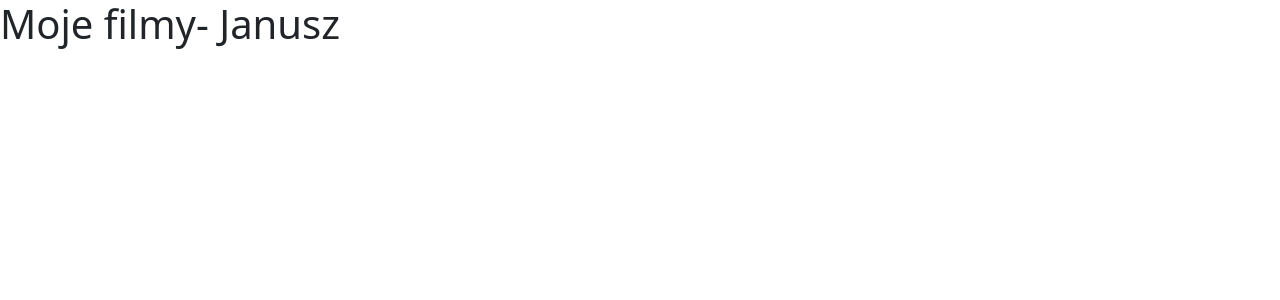
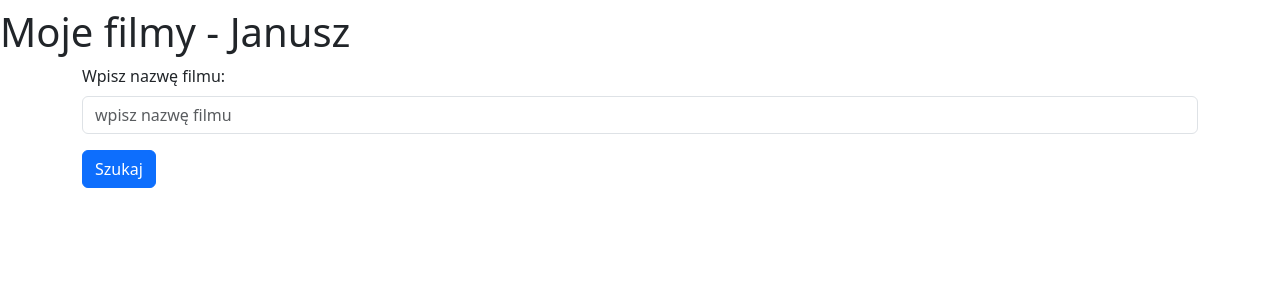
Before and after one commit to angelm1974/Django_2stopien2023, a Django app: page / in a window 1280 px wide. Shown: the top 300 px of the page. Run offline with Django 4.2, Linux system fonts and the light colour scheme.

Commit message:
djangowsbzark

```diff
--- a/film/templates/home.html
+++ b/film/templates/home.html
@@ -4,13 +4,23 @@
 <head>
     <meta charset="utf-8">
     <meta name="viewport" content="width=device-width, initial-scale=1">
-    <title>MOja strona o filmacho</title>
+    <title>MOja strona o filmach</title>
     <link href="https://cdn.jsdelivr.net/npm/bootstrap@5.3.0-alpha1/dist/css/bootstrap.min.css" rel="stylesheet"
         integrity="sha384-GLhlTQ8iRABdZLl6O3oVMWSktQOp6b7In1Zl3/Jr59b6EGGoI1aFkw7cmDA6j6gD" crossorigin="anonymous">
 </head>
 
 <body>
-    <h1>Moje filmy- {{name}}</h1>
+    <h1></h1>
+    <h1>Moje filmy - {{name}}</h1>
+    <form action="">
+        <div class="container mb-3">
+            <label for="exampleFormControlInput1" class="form-label">Wpisz nazwę filmu:</label>
+            <input type="text" class="form-control" placeholder="wpisz nazwę filmu">
+        </div>
+        <div class="container">
+            <button type="submit" class="btn btn-primary">Szukaj</button>
+        </div>
+    </form>
     <script src="https://cdn.jsdelivr.net/npm/bootstrap@5.3.0-alpha1/dist/js/bootstrap.bundle.min.js"
         integrity="sha384-w76AqPfDkMBDXo30jS1Sgez6pr3x5MlQ1ZAGC+nuZB+EYdgRZgiwxhTBTkF7CXvN"
         crossorigin="anonymous"></script>
```
